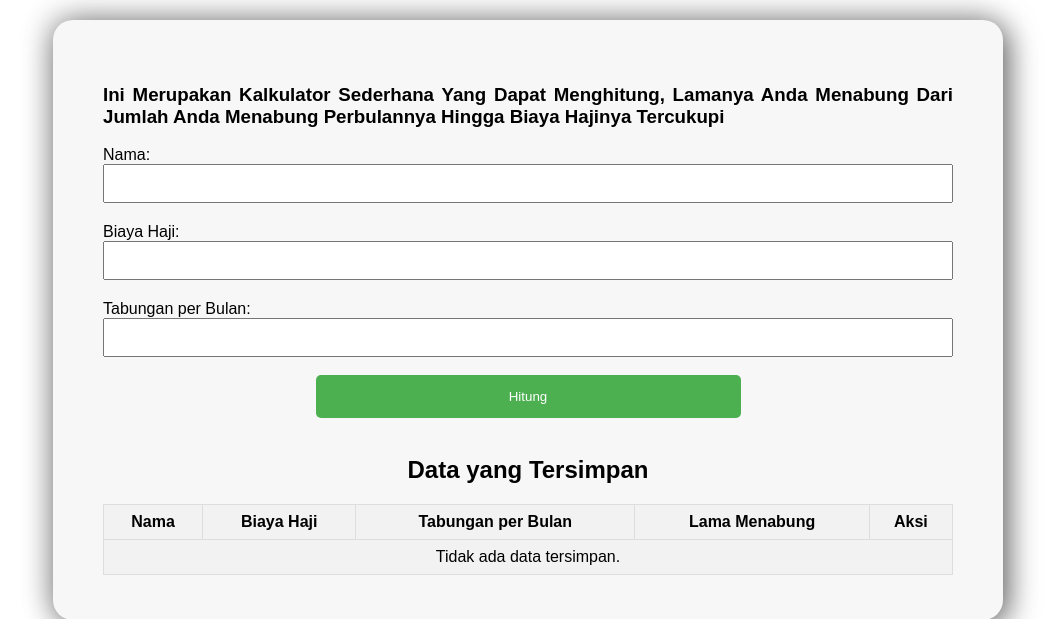
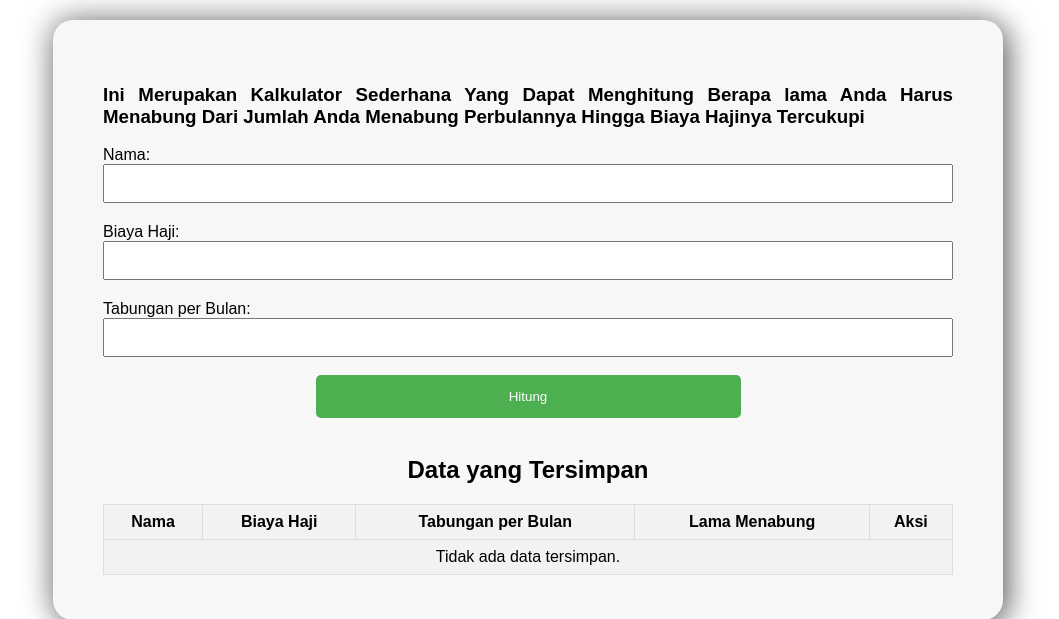
Before and after one commit to Aku-Mars/kalkulator_haji, a PHP site: page / in a window 1280 px wide. Shown: the part 77-696 px from the top of the page, without its empty margins (112-1171 px from the left). Run offline with PHP 8.4, Linux system fonts and the light colour scheme; data that the repository does not hold is empty.

Commit message:
[+] Edit PHP

```diff
--- a/index.php
+++ b/index.php
@@ -29,6 +29,7 @@
 
         h3 {
             padding-top: 30px;
+            text-align: justify;
         }
 
         .container {
@@ -145,7 +146,7 @@
     </header>
 
     <div class="container">
-        <h3>Ini Merupakan Kalkulator Sederhana Yang Dapat Menghitung, Lamanya Anda Menabung Dari Jumlah Anda Menabung Perbulannya Hingga Biaya Hajinya Tercukupi</h3>
+        <h3>Ini Merupakan Kalkulator Sederhana Yang Dapat Menghitung Berapa lama Anda Harus Menabung Dari Jumlah Anda Menabung Perbulannya Hingga Biaya Hajinya Tercukupi</h3>
         <form id="hajiForm" action="hitung.php" method="post">
             <label for="nama">Nama:</label>
             <input type="text" id="nama" name="nama">
```
